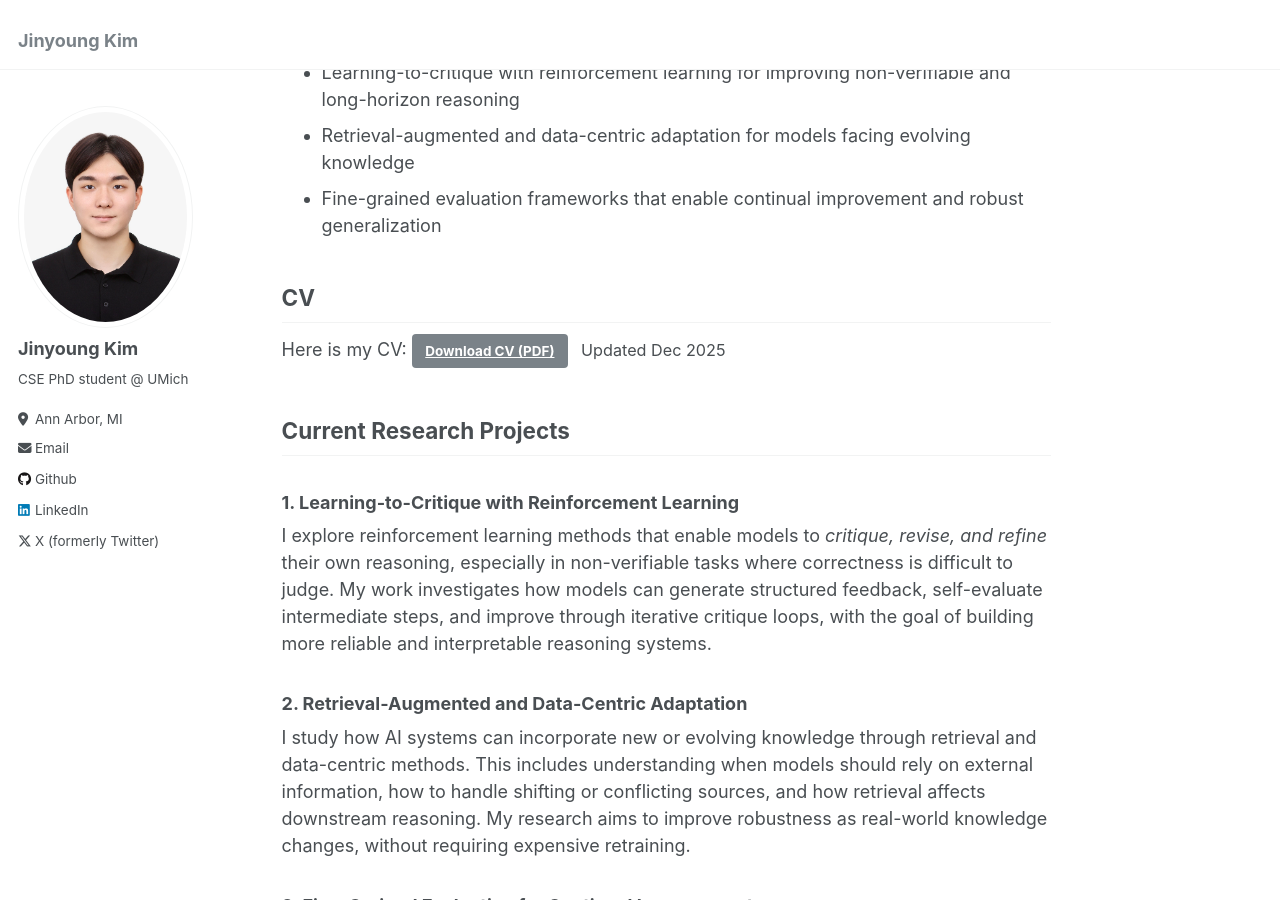
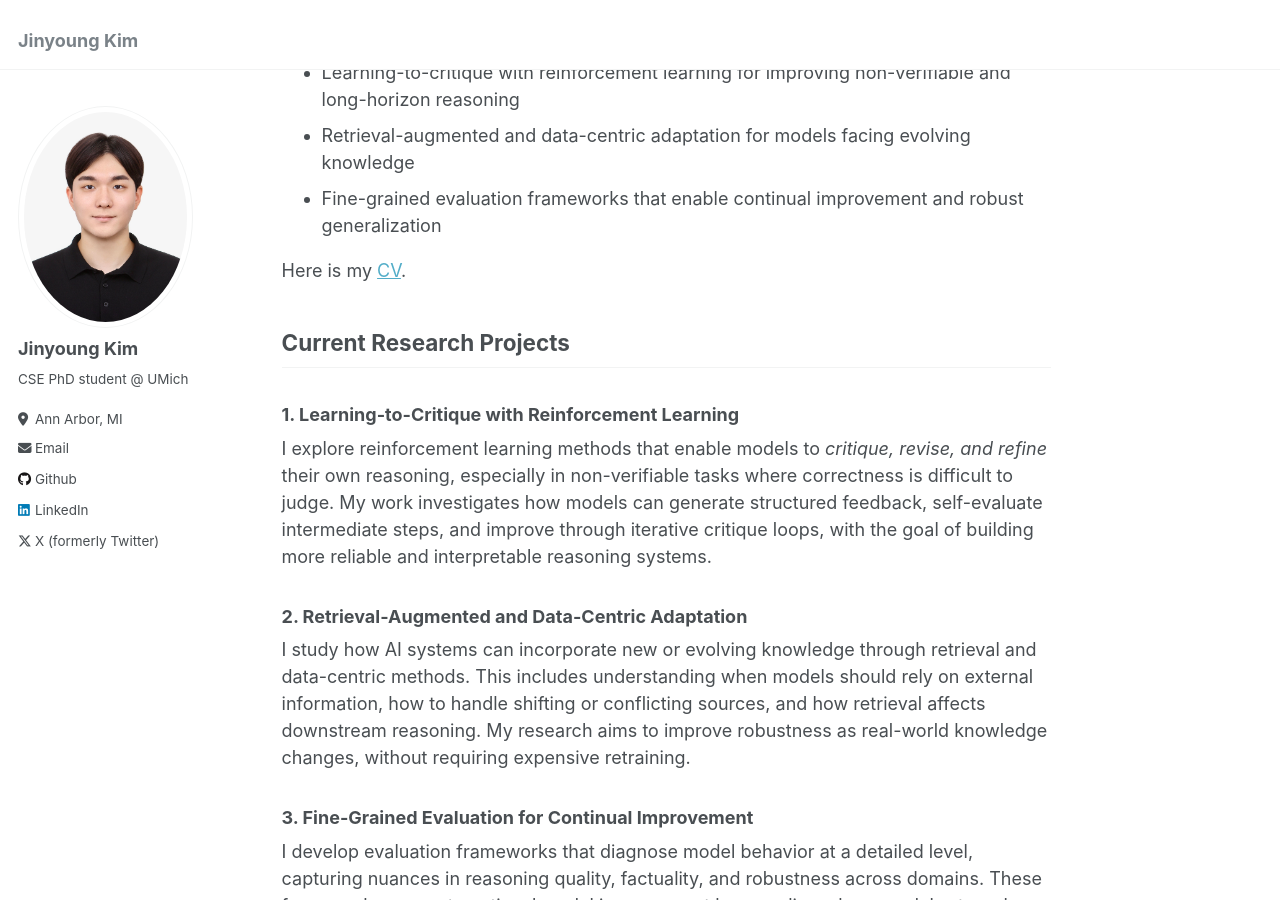
Before and after one commit to jiny1623/jiny1623.github.io, a Jekyll site: the page built from _pages/about.md, in a window 1280 px wide and 900 px high, scrolled down 325 px. Built offline with Jekyll 4.4.1, drawn with Linux system fonts in a browser that asks for light colours.

Commit message:
add files

```diff
--- a/_pages/about.md
+++ b/_pages/about.md
@@ -14,10 +14,8 @@ My primary research interests lie in natural language processing and machine lea
   * Retrieval-augmented and data-centric adaptation for models facing evolving knowledge
   * Fine-grained evaluation frameworks that enable continual improvement and robust generalization
 
-## CV
-Here is my CV:
-<a class="btn btn--primary" href="https://drive.google.com/file/d/1C44hPamECTSzpB5sXOgVjaMKfYzvm9-Y/view?usp=sharing" target="_blank" rel="noopener">Download CV (PDF)</a>
-<span style="font-size:0.9em; margin-left:8px;">Updated {{ site.time | date: "%b %Y" }}</span>
+Here is my [CV](https://drive.google.com/file/d/1C44hPamECTSzpB5sXOgVjaMKfYzvm9-Y/view?usp=sharing).
+
 
 ## Current Research Projects
 
```
